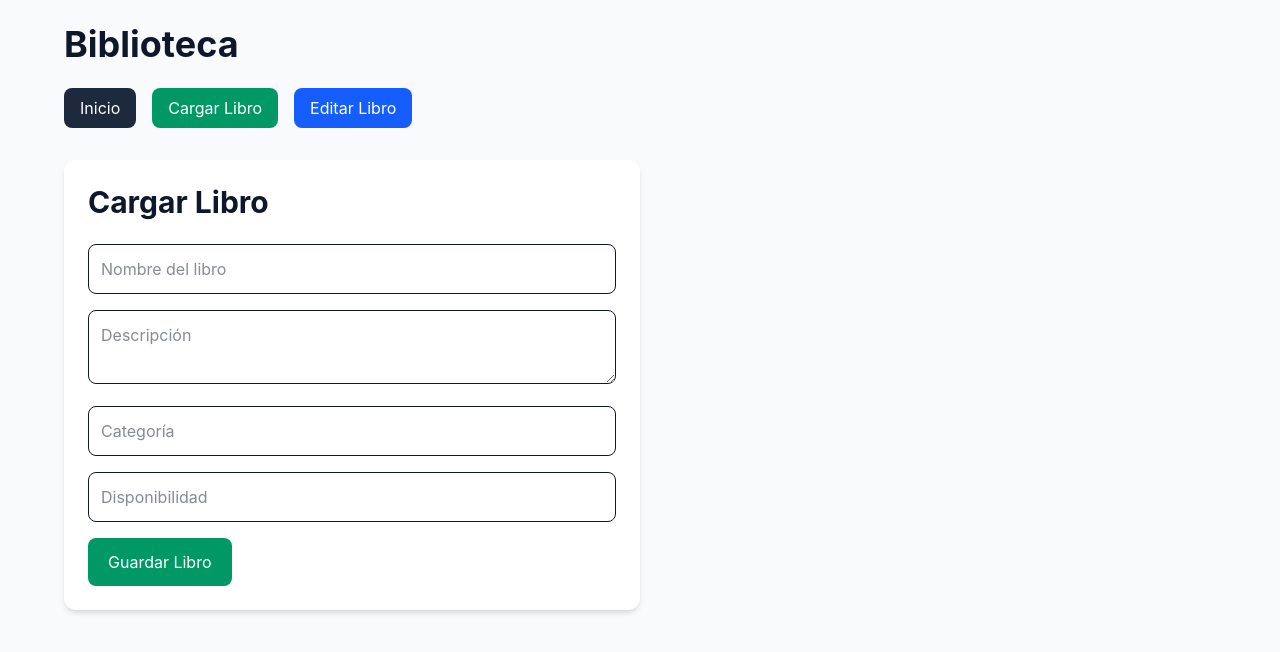
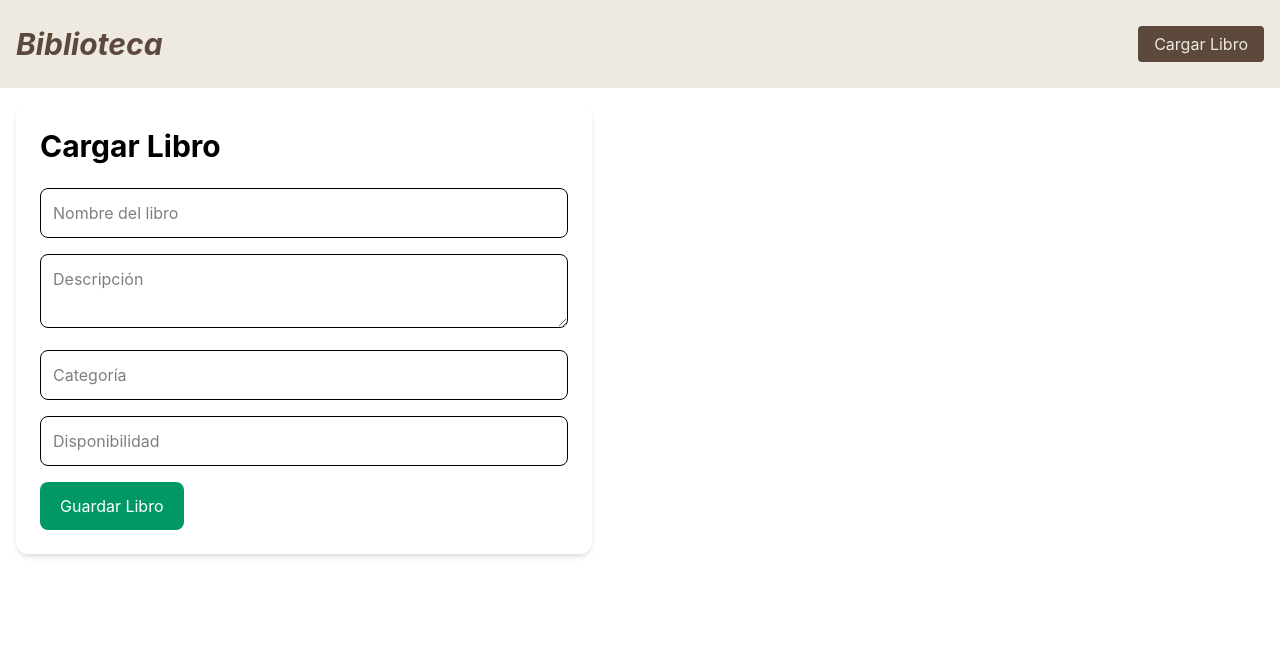
Before and after one commit to AAriela-Rivalta/MVP_Rpggero-Rivalta, a React (Vite) app: page /cargar in a window 1280 px wide. Shown: the top 652 px of the page. Built offline with nearby package versions, Linux system fonts and the light colour scheme.

Commit message:
feat: Refactor layout and navigation structure, add Layout component for better organization

```diff
--- a/src/App.tsx
+++ b/src/App.tsx
@@ -4,11 +4,9 @@ export default function App() {
   return (
     <main className="min-h-screen bg-slate-50 p-6 text-slate-900">
       <div className="mx-auto max-w-6xl">
-        <h1 className="mb-6 text-4xl font-bold">
-          Biblioteca
-        </h1>
+        <h1 className="mb-6 text-4xl font-bold">Biblioteca</h1>
 
-        <nav className="mb-8 flex gap-4">
+        {/* <nav className="mb-8 flex gap-4">
           <Link
             to="/"
             className="rounded-lg bg-slate-800 px-4 py-2 text-white"
@@ -29,7 +27,7 @@ export default function App() {
           >
             Editar Libro
           </Link>
-        </nav>
+        </nav> */}
 
         <Outlet />
       </div>
--- a/src/components/cards.tsx
+++ b/src/components/cards.tsx
@@ -13,7 +13,6 @@ export default function Cards({
   categoria,
   disponibilidad,
 }: CardProps) {
-
   function verDetalle() {
     alert(`
 Libro: ${nombre}
@@ -34,7 +33,7 @@ ${categoria}
     const fechaPrestamo = new Date().toLocaleDateString();
 
     const fechaDevolucion = new Date(
-    Date.now() + 7 * 24 * 60 * 60 * 1000
+      Date.now() + 7 * 24 * 60 * 60 * 1000,
     ).toLocaleDateString();
 
     alert(`
@@ -69,7 +68,7 @@ ${fechaDevolucion}
 
           <p>
             <span className="font-semibold">Estado:</span>{" "}
-            {disponibilidad? (
+            {disponibilidad ? (
               <span className="text-green-600 font-semibold">Disponible</span>
             ) : (
               <span className="text-red-600 font-semibold">No disponible</span>
@@ -92,6 +91,13 @@ ${fechaDevolucion}
         >
           Solicitar
         </button>
+
+        <button
+          onClick={() => (window.location.href = `/editar/${id}`)}
+          className="rounded-lg bg-emerald-600 px-4 py-2 text-white transition hover:bg-emerald-500"
+        >
+          Editar
+        </button>
       </div>
     </article>
   );
--- /dev/null
+++ b/src/components/layaout.tsx
@@ -0,0 +1,25 @@
+import { Link, Outlet } from "react-router-dom";
+
+export default function Layout() {
+  return (
+    <>
+      <div className="p-4 bg-[#eee9e1] flex justify-between items-center">
+        <Link to="/" className="text-3xl text-[#5c493c] font-bold italic">
+          Biblioteca
+        </Link>
+
+        <div className="py-4">
+          <Link
+            to="/cargar"
+            className="bg-[#5c493c] text-[#eee9e1] hover:bg-[#8b7355] py-2 px-4 rounded"
+          >
+            Cargar Libro
+          </Link>
+        </div>
+      </div>
+      <div className="p-4">
+        <Outlet />
+      </div>
+    </>
+  );
+}
```
Also changed, not shown: src/routes.tsx (+4 -3 lines). Lines whose indentation alone changed are shown as unchanged.
